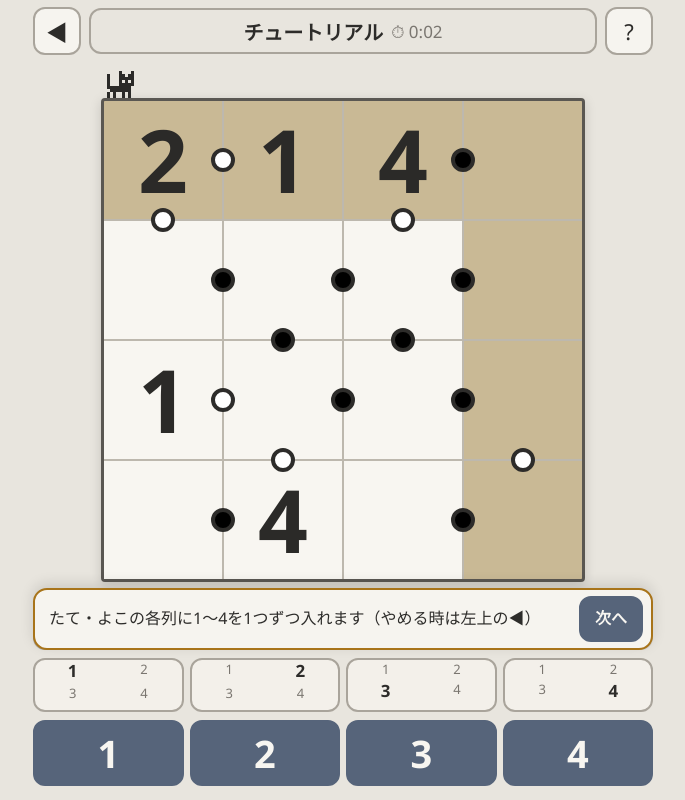
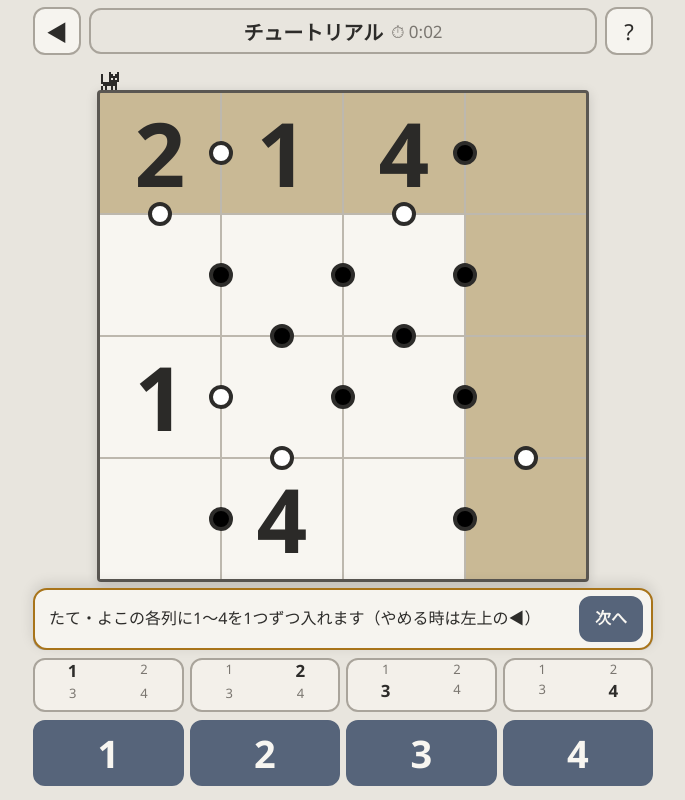
Before and after one commit to tkcy3/kropki, a plain HTML site: page index.html in a window 1280 px wide. Both pictures are taken after a click on the button "▶ チュートリアルで体験する". Shown: the whole page, without its empty margins (297-982 px from the left). Drawn offline with Linux system fonts and the light colour scheme.

Commit message:
v0.7.3 ねこを2/3の大きさに
Co-Authored-By: Claude Opus 5.5 <noreply@anthropic.com>
Claude-Session: https://claude.ai/code/session_013kTsagysor6dWieBH7zMdY

```diff
--- a/index.html
+++ b/index.html
@@ -85,7 +85,7 @@ button:active{transform:scale(.95)}
 #catBody.party{animation:catHop .6s steps(1) infinite}
 #catBody.shock{animation:catShock .48s steps(1)}
 @keyframes catShock{0%{transform:translate(0,-3px)}25%{transform:translate(-3px,0)}50%{transform:translate(3px,0)}75%{transform:translate(-3px,0)}100%{transform:translate(0,0)}}
-#catFx{position:absolute;left:78%;top:-12px;font-size:13px;font-weight:800;color:var(--catInk);opacity:0;pointer-events:none;white-space:nowrap}
+#catFx{position:absolute;left:78%;top:-12px;font-size:11px;font-weight:800;color:var(--catInk);opacity:0;pointer-events:none;white-space:nowrap}
 #catFx.on{animation:catFx 1.2s steps(4)}
 #catFx.loop{animation:catFx 2.4s steps(6) infinite}
 @keyframes catFx{0%{opacity:0;transform:translate(0,3px)}25%{opacity:1}100%{opacity:0;transform:translate(9px,-15px)}}
@@ -576,6 +576,7 @@ if (typeof module !== 'undefined') module.exports = KCORE;
 <script>
 (function(){
 var CHANGELOG = [
+  {v:'0.7.3', d:'2026-11-20', items:['🐈‍⬛ ねこを小さくしました']},
   {v:'0.7.2', d:'2026-11-20', items:['🐈‍⬛ ねこは盤面の上の辺の上だけを歩くようにしました']},
   {v:'0.7.1', d:'2026-11-20', items:['🐈‍⬛ ねこの歩き方と、うれしい・おどろく・考えるなどの表情を見直しました']},
   {v:'0.7.0', d:'2026-11-20', items:['🐈‍⬛ ねこが新しくなりました。コマ送りで座ったり歩いたりします']},
@@ -891,7 +892,7 @@ function layout(){
   var W = w.clientWidth - parseFloat(cs0.paddingLeft) - parseFloat(cs0.paddingRight);
   var H = w.clientHeight - parseFloat(cs0.paddingTop) - parseFloat(cs0.paddingBottom);
   // keep a small band above the board for the cat (shrinks the board a little only on short screens)
-  var CATBAND = 32, S0 = Math.floor(Math.max(120, Math.min(W, S.set.cat ? H - CATBAND : H)));
+  var CATBAND = 24, S0 = Math.floor(Math.max(120, Math.min(W, S.set.cat ? H - CATBAND : H)));
   var g = 2, unit = (S0 - 6 + g) / n, P = [];
   for (var k = 0; k <= n; k++) P.push(Math.round(k * unit));
   var cs = unit - g;
@@ -1313,7 +1314,7 @@ var CAT_LEGS = [[".#.#..#.#.",".#.#..#.#."],[".#.#..#.#.",".#....#..."],[".#.#..
 var CAT_WALK = CAT_LEGS.map(function(l){ return CAT_TOP.concat(l); });
 function catShut(m){ var r = m.slice(); r[3] = '#####' + r[3].slice(5); return r; }
 function catEarsBack(m){ var r = m.slice(); r[0] = '..........'; r[1] = '#...#' + r[1].slice(5); return r; }
-var CAT = {on:false, sc:3, x:0, maxX:0, dir:-1, to:0, state:'sit', tail:0, frame:0, tick:0, blink:0, react:null, last:Date.now()};
+var CAT = {on:false, sc:2, x:0, maxX:0, dir:-1, to:0, state:'sit', tail:0, frame:0, tick:0, blink:0, react:null, last:Date.now()};
 function catSprite(){
   if (CAT.state === 'walk') return CAT_WALK[CAT.frame];
   if (CAT.react) return CAT.react.m;
@@ -1331,7 +1332,7 @@ function catDraw(){
 }
 function catLayout(gap, width, bottom, left){
   var st = $('catStage');
-  CAT.on = !!S.set.cat && gap >= 26;
+  CAT.on = !!S.set.cat && gap >= 20;
   st.style.display = CAT.on ? '' : 'none';
   if (!CAT.on) return;
   // the cat only walks along the top edge of the board
```
